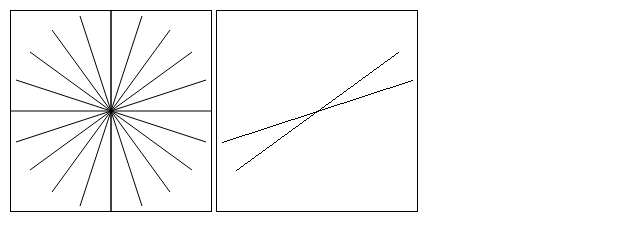
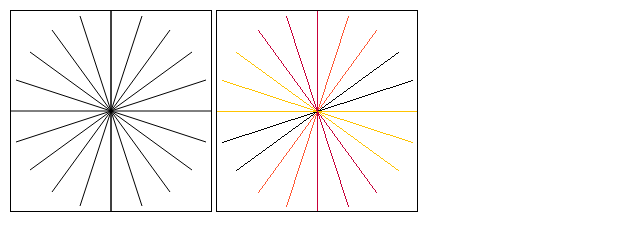
Before and after one commit to Alitcher/ComputerGraphicsBasic, a plain HTML site: page js/BresenhamLineCanvas/index.html in a window 1280 px wide. Shown: the whole page, without its empty margins (0-640 px from the left). Drawn offline with Linux system fonts and the light colour scheme.

Commit message:
finish the task and add color to lines

```diff
--- a/js/BresenhamLineCanvas/index.html
+++ b/js/BresenhamLineCanvas/index.html
@@ -1,5 +1,6 @@
 <!DOCTYPE html>
 <html>
+
 <head>
 	<title>Computer Graphics - Task 2.1</title>
 	<meta charset="UTF-8">
@@ -50,7 +51,9 @@
 			var deltaError;
 
 			var black = [0, 0, 0];
-
+			var yellow = [255, 195, 0];
+			var rose = [199, 0, 57];
+			var orange = [255,87,51]
 			if (Math.abs(deltaX) >= Math.abs(deltaY)) { //Change in X is greater than change in Y. Non-steep line.
 				deltaError = deltaY / deltaX; //The slope
 
@@ -63,24 +66,60 @@
 						error += deltaError;   //Sum our error
 
 						if (error <= -0.5) {   //Error is greater than half a pixel
-								y -= 1.0;		   //Decrease the y coordinate (ascending line, y coordinate decreases)
+							y += Math.sign(deltaY);		   //Decrease the y coordinate (ascending line, y coordinate decreases)
 							error += 1.0	   //We moved 1 pixel with y -= 1.0, error is now 1 unit less.
 						}
 					}
 				} else { //Descending line
 					// --Task--
 					//Similar logic here, but now the line is descending, so the y coordinates and the errorDelta will increase
+					y = startPosition[1]; //Initialize y with the start position
+					for (x = startPosition[0]; x <= endPosition[0]; x++) { //Iterate from start to end in x
+						putPixel(x, y, yellow); //Write the pixel
+						error += deltaError; //Increment error by deltaError
+
+						if (error >= 0.5) { //If error exceeds 0.5
+							y += Math.sign(deltaY); //Increase y coordinate (or decrease if deltaY < 0)
+							error -= 1.0; //Reset error
+						}
+					}
+
 				}
 			} else { //Steep line
-					deltaError = deltaX / deltaY; //Use the inversed slope
+				deltaError = Math.abs(deltaX / deltaY); //Use the inversed slope
+				// --Task--
+				x = startPosition[0]; // Initialize x with the start position
 
+				// Descending steep line
+				if (deltaY > 0) {
+					for (y = startPosition[1]; y <= endPosition[1]; y++) {
+						putPixel(x, y, rose);
+						error += deltaError;
+
+						if (error >= 0.5) {
+							x += Math.sign(deltaX);
+							error -= 1.0;
+						}
+					}
+				}
+				// Ascending steep line
+				else {
 				/**
 				 * --Task--
 				 * For steep lines the y coordinate will change more than x.
 				 * First consider the descending steep lines. The logic will be similar as before.
 				 * Then consider the ascending steep lines. There the start y-coordinate is greater than the end y-coordinate.
 				 */
+					for (y = startPosition[1]; y >= endPosition[1]; y--) {
+						putPixel(x, y, orange);
+						error += deltaError;
 
+						if (error >= 0.5) {
+							x += Math.sign(deltaX);
+							error -= 1.0;
+						}
+					}
+				}
 			}
 		}
 
@@ -108,8 +147,10 @@
 		}
 	</style>
 </head>
+
 <body onload="onLoad()">
 	<canvas width="200" height="200" id="myCanvas"></canvas>
 	<canvas width="200" height="200" id="myBresenhamCanvas"></canvas>
 </body>
+
 </html>
```
Lines whose indentation alone changed are shown as unchanged.
